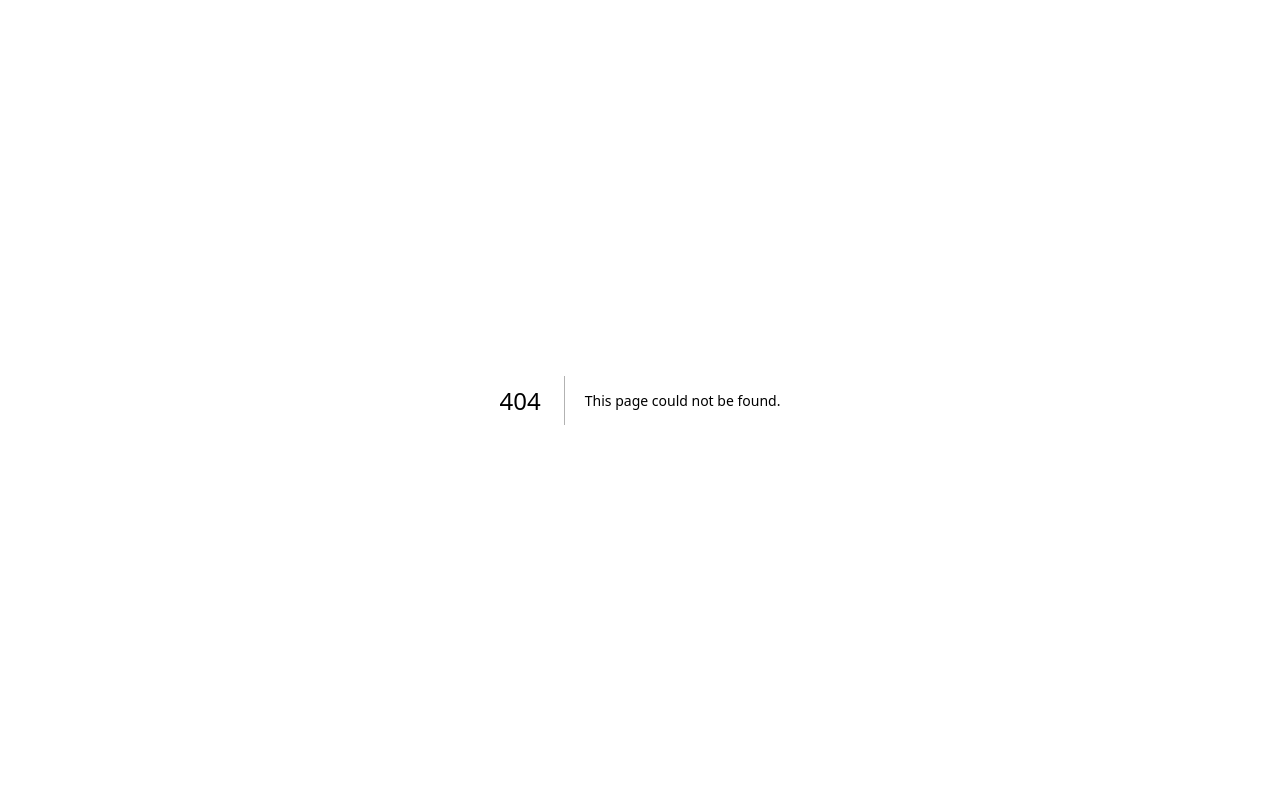
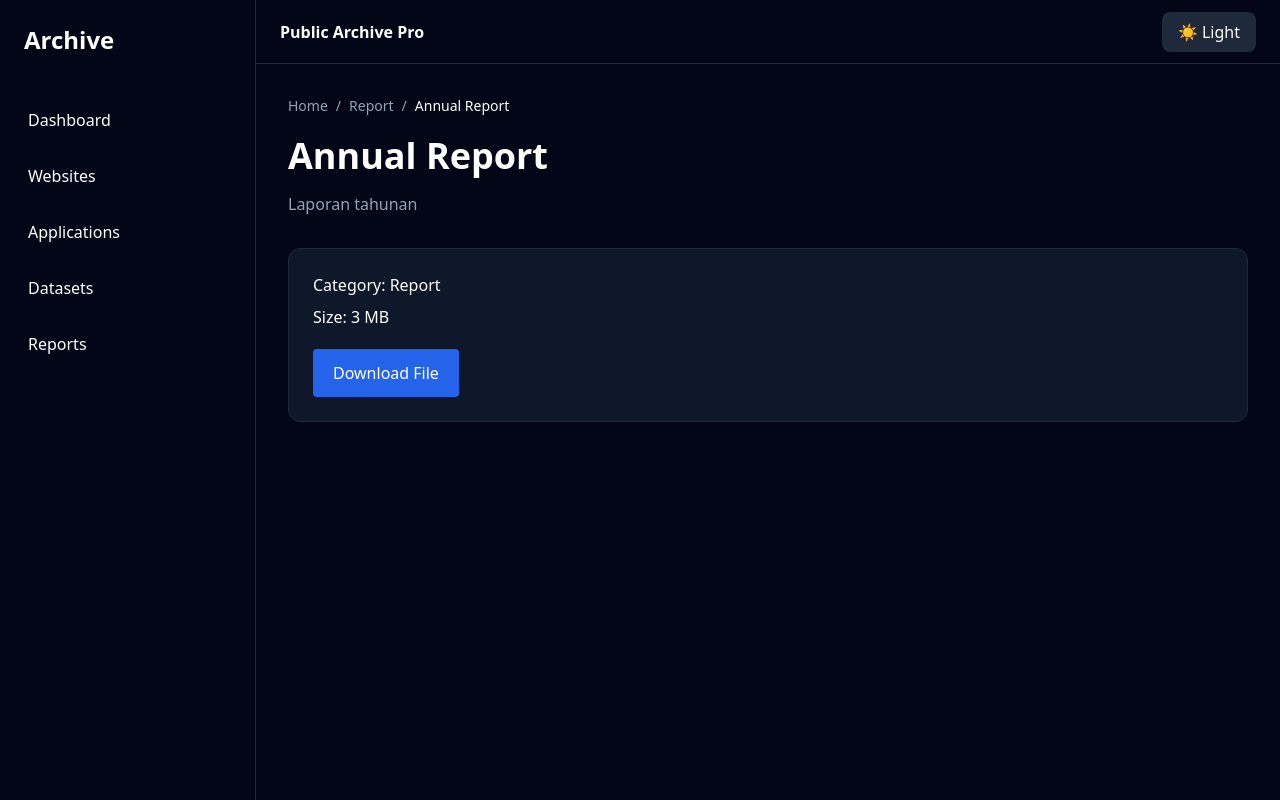
Before and after one commit to freshjena-bit/Web, a Next.js app: page /item/annual-report in a window 1280 px wide. Before the commit this address had no page. Built offline with nearby package versions, Linux system fonts and the light colour scheme.

Commit message:
Create page.js

```diff
--- /dev/null
+++ b/app/item/[id]/page.js
@@ -0,0 +1,91 @@
+import { websites } from "@/data/websites";
+import { applications } from "@/data/applications";
+import { datasets } from "@/data/datasets";
+import { reports } from "@/data/reports";
+
+import Sidebar from "@/components/Sidebar";
+import Topbar from "@/components/Topbar";
+import Breadcrumb from "@/components/Breadcrumb";
+
+const allItems = [
+  ...websites,
+  ...applications,
+  ...datasets,
+  ...reports
+];
+
+export default async function ItemPage({
+  params
+}) {
+
+  const item = allItems.find(
+    i => i.id === params.id
+  );
+
+  if (!item) {
+    return (
+      <div className="p-10">
+        File tidak ditemukan.
+      </div>
+    );
+  }
+
+  return (
+    <div className="flex">
+
+      <Sidebar />
+
+      <main className="flex-1">
+
+        <Topbar />
+
+        <div className="p-8">
+
+          <Breadcrumb
+            category={item.category}
+            title={item.title}
+          />
+
+          <h1 className="text-4xl font-bold">
+            {item.title}
+          </h1>
+
+          <p className="text-slate-400 mt-4">
+            {item.description}
+          </p>
+
+          <div className="mt-8">
+
+            <div className="bg-slate-900 border border-slate-800 rounded-xl p-6">
+
+              <p>
+                Category:
+                {" "}
+                {item.category}
+              </p>
+
+              <p className="mt-2">
+                Size:
+                {" "}
+                {item.size}
+              </p>
+
+              <a
+                href={item.file}
+                download
+                className="inline-block mt-5 bg-blue-600 px-5 py-3 rounded"
+              >
+                Download File
+              </a>
+
+            </div>
+
+          </div>
+
+        </div>
+
+      </main>
+
+    </div>
+  );
+}
```
